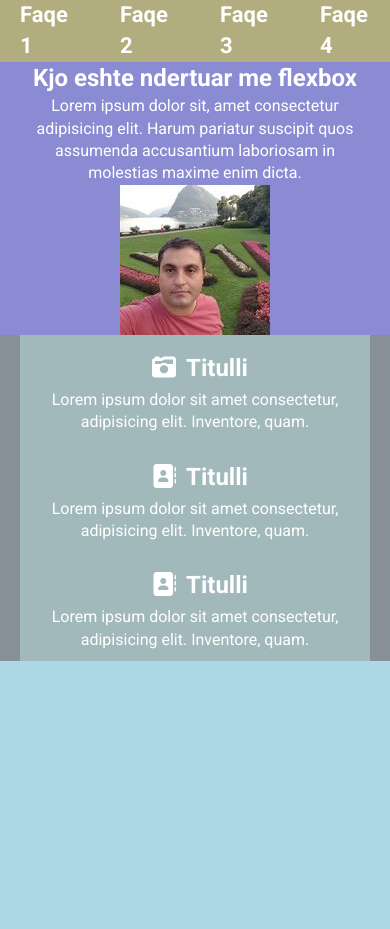
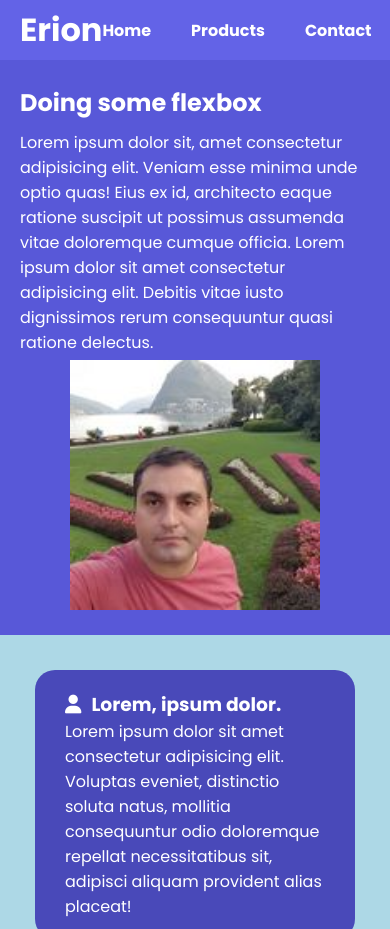
Before and after one commit to ErionSelimi/homepage-with-flexbox, a plain HTML site: page index.html in a window 390 px wide. Shown: the top 929 px of the page. Before the commit the page ends 844 px from the top, so only its background shows below. Drawn offline with Linux system fonts and the light colour scheme.

Commit message:
add the mobile view

```diff
--- a/index.html
+++ b/index.html
@@ -11,56 +11,64 @@
       referrerpolicy="no-referrer"
     />
     <link rel="stylesheet" href="style.css" />
-    <title>Website with Flexbox</title>
+    <title>Homepage Flexbox</title>
   </head>
   <body>
-    <div class="navigation">
+    <nav>
       <div class="container">
-        <ul>
-          <li>Faqe 1</li>
-          <li>Faqe 2</li>
-          <li>Faqe 3</li>
-          <li>Faqe 4</li>
+        <div class="logo">Erion</div>
+        <ul class="menu">
+          <li><a href="#">Home</a></li>
+          <li><a href="#">Products</a></li>
+          <li><a href="#">Contact</a></li>
         </ul>
       </div>
-    </div>
-    <div class="main">
+    </nav>
+    <main>
       <div class="container">
-        <div class="titull-paragraf">
-          <h2>Kjo eshte ndertuar me flexbox</h2>
+        <div class="tekst">
+          <h2>Doing some flexbox</h2>
           <p>
-            Lorem ipsum dolor sit, amet consectetur adipisicing elit. Harum
-            pariatur suscipit quos assumenda accusantium laboriosam in molestias
-            maxime enim dicta.
+            Lorem ipsum dolor sit, amet consectetur adipisicing elit. Veniam
+            esse minima unde optio quas! Eius ex id, architecto eaque ratione
+            suscipit ut possimus assumenda vitae doloremque cumque officia.
+            Lorem ipsum dolor sit amet consectetur adipisicing elit. Debitis
+            vitae iusto dignissimos rerum consequuntur quasi ratione delectus.
           </p>
         </div>
         <img src="erion.jpg" alt="" />
       </div>
-    </div>
-    <div class="cards">
+    </main>
+    <section>
       <div class="container">
-        <div class="card">
-          <h2><i class="fa fa-camera-retro"></i>Titulli</h2>
+        <div class="box">
+          <h3><i class="fa-solid fa-user"></i>Lorem, ipsum dolor.</h3>
           <p>
-            Lorem ipsum dolor sit amet consectetur, adipisicing elit. Inventore,
-            quam.
+            Lorem ipsum dolor sit amet consectetur adipisicing elit. Voluptas
+            eveniet, distinctio soluta natus, mollitia consequuntur odio
+            doloremque repellat necessitatibus sit, adipisci aliquam provident
+            alias placeat!
           </p>
         </div>
-        <div class="card">
-          <h2><i class="fa fa-address-book" aria-hidden="true"></i>Titulli</h2>
+        <div class="box">
+          <h3><i class="fa-regular fa-user"></i>Lorem, ipsum dolor.</h3>
           <p>
-            Lorem ipsum dolor sit amet consectetur, adipisicing elit. Inventore,
-            quam.
+            Lorem ipsum dolor sit amet consectetur adipisicing elit. Voluptas
+            eveniet, distinctio soluta natus, mollitia consequuntur odio
+            doloremque repellat necessitatibus sit, adipisci aliquam provident
+            alias placeat!
           </p>
         </div>
-        <div class="card">
-          <h2><i class="fa fa-address-book" aria-hidden="true"></i>Titulli</h2>
+        <div class="box">
+          <h3><i class="fa-solid fa-shield-halved"></i>Lorem, ipsum dolor.</h3>
           <p>
-            Lorem ipsum dolor sit amet consectetur, adipisicing elit. Inventore,
-            quam.
+            Lorem ipsum dolor sit amet consectetur adipisicing elit. Voluptas
+            eveniet, distinctio soluta natus, mollitia consequuntur odio
+            doloremque repellat necessitatibus sit, adipisci aliquam provident
+            alias placeat!
           </p>
         </div>
       </div>
-    </div>
+    </section>
   </body>
 </html>
--- a/style.css
+++ b/style.css
@@ -1,83 +1,106 @@
-
-@import url('https://fonts.googleapis.com/css2?family=Roboto:ital,wght@0,100;0,300;0,400;0,500;0,700;0,900;1,100;1,300;1,400;1,500;1,700;1,900&display=swap');
+@import url('https://fonts.googleapis.com/css2?family=Poppins:ital,wght@0,100;0,200;0,300;0,400;0,500;0,600;0,700;0,800;0,900;1,100;1,200;1,300;1,400;1,500;1,600;1,700;1,800;1,900&display=swap');
 
 * {
+    box-sizing: border-box;
     margin: 0;
     padding: 0;
 }
-
 body{
-    font-family: 'Roboto',Arial, Helvetica, sans-serif;
-    line-height: 1.4;
+    font-family: 'Poppins', sans-serif;
+    font-size: 16px;
     background-color: lightblue;
+    color: #333;
+}
+nav {
+    background-color: rgb(99, 99, 231);
+}
+.logo {
+    font-size: xx-large;
+    font-weight: bold;
     color: white;
 }
 .container {
-    max-width: 800px;
+    max-width: 1100px;
     margin: 0 auto;
     padding: 0 20px;
 }
-
-ul {
+nav .container {
     display: flex;
     justify-content: space-between;
+    align-items: center;
+    height: 60px;
+}
+.menu {
+    display: flex;
+    gap: 40px;
+}
+ul{
     list-style-type: none;
 }
-.navigation {
-    background-color: #b2ad7f;
+ul li a{
+    text-decoration: none;
+    color: white;
+    font-weight: bold;
 }
-.main{
-    background-color: rgb(139, 139, 211);
+
+a:hover {
+    color: rgb(5, 5, 66);
 }
-ul li {
-    font-size: 22px;
-    font-weight: bolder;
-}
-ul li:nth-of-type(1){
-    margin-right: auto;
-}
-ul li:nth-of-type(2){
-    margin-left: 50px;
-}
-ul li:nth-of-type(3){
-    margin-left: 50px;
-}
-ul li:nth-of-type(4){
-    margin-left: 50px;
-}
-.main .container{
+main .container {
+    padding-top: 30px;
     display: flex;
 }
-.cards .container{
+img {
+    max-width: 100%;
+}
+.tekst h2{
+    padding-bottom: 10px;
+}
+main {
+    padding: 20px 0;
+    background-color: rgb(88, 88, 216);
+    color: white;
+    max-height: 320px;
+}
+section{
+    padding: 20px 0;
+}
+section .container {
     display: flex;
-    flex-grow: 1;
-}
-.cards{
-    background-color: #878f99;
-}
-.cards .container .card{
-   padding: 10px;
-   background-color: #a2b9bc;
-}
-i{
     color: white;
-    padding: 10px;
+    justify-content: center;
 }
 
-@media(max-width: 768px){
-    img{
-        max-width: 300px;
+.box {
+    background-color: rgb(73, 73, 185);
+    border-radius: 20px;
+    margin: 15px;
+    padding: 20px 30px;
+}
+
+i {
+    margin-right: 10px;
+}
+
+@media(max-width: 768px) {
+    main {
+        max-height: fit-content;
+    }
+    main .container {
+        display: flex;
+        flex-direction: column;
+        padding-top: 5px;
+    }
+    main .container img {
+        width: 250px;
+        height: 250px;
+        margin: 5px auto;
     }
 
-    .main .container {
-        display: flex;
-        flex-direction: column;
-        justify-content: center;
-        align-items: center;
-        text-align: center;
+    section {
+        margin: 0;
     }
-    .cards .container {
+    section .container {
         display: block;
-        text-align: center;
     }
 }
```
